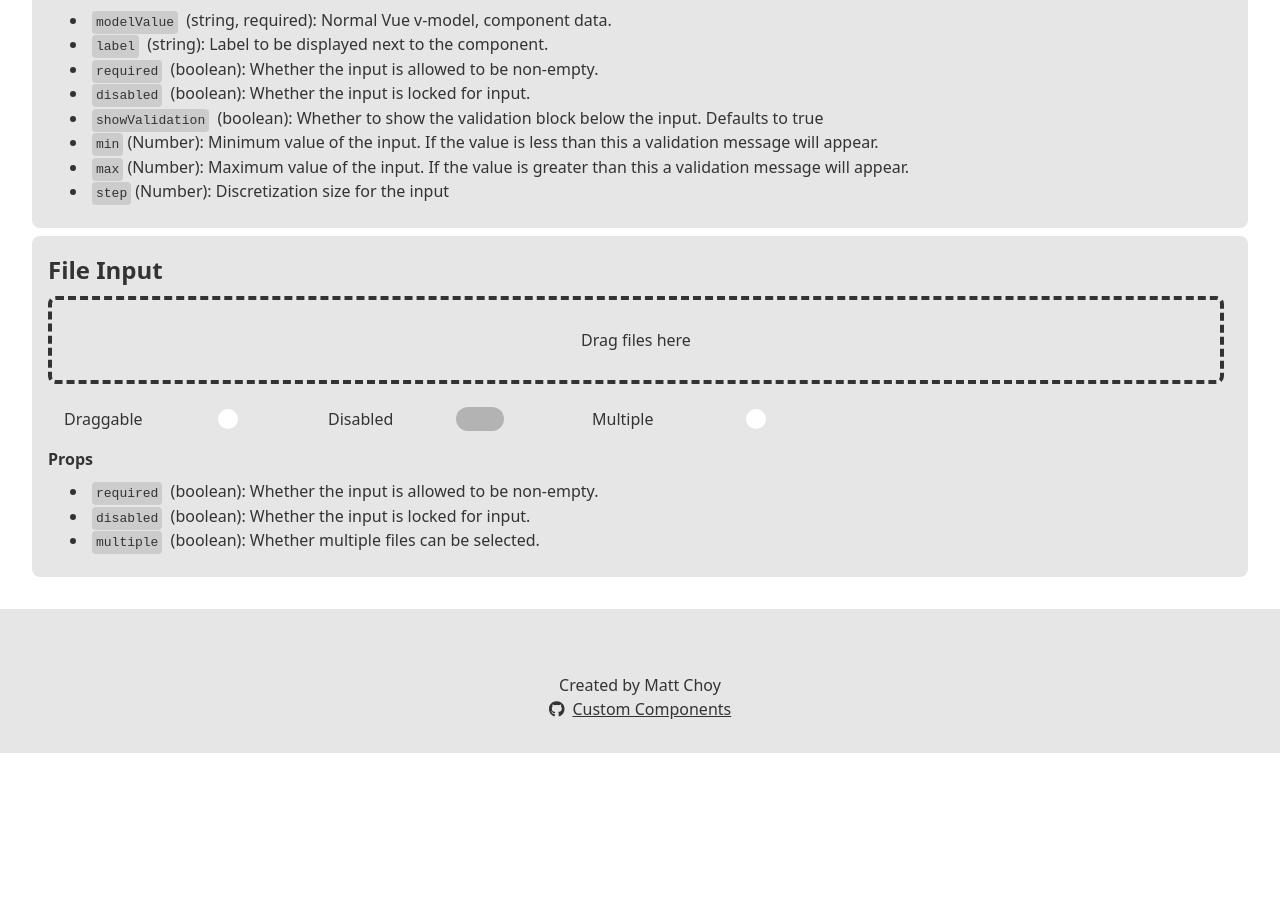
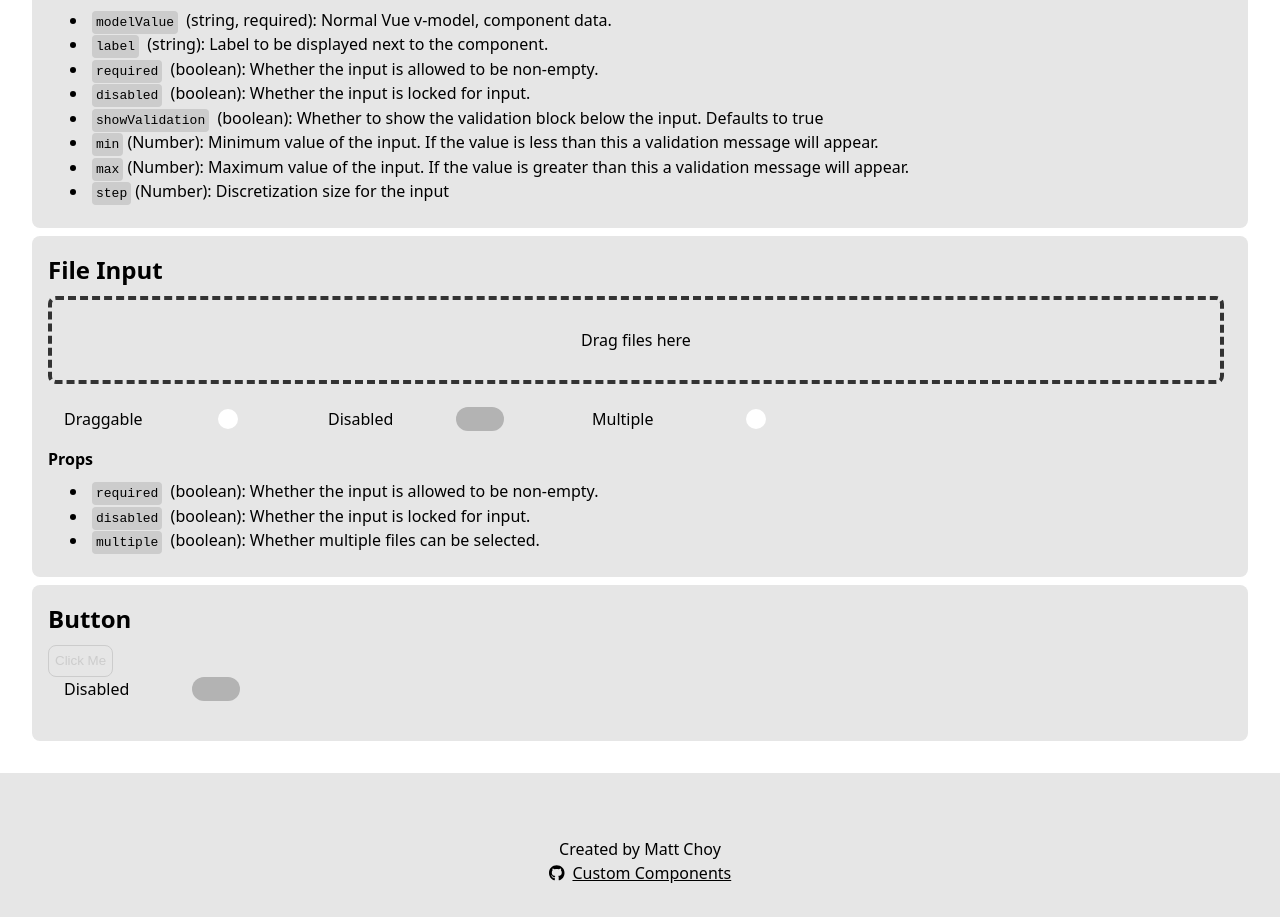
Before and after one commit to MattPChoy/CustomComponents, a Vue app: page /CustomComponents/inputs in a window 1280 px wide. Shown: the part 743-1660 px from the top of the page. Before the commit the page ends 1496 px from the top, so only its background shows below. Built offline with nearby package versions, Linux system fonts and the light colour scheme.

Commit message:
Add a custom buttom

```diff
--- /dev/null
+++ b/src/components/Inputs/CButton.vue
@@ -0,0 +1,32 @@
+<template>
+   <button :disabled="disabled" @click="onClick"> {{ text }}</button>
+</template>
+
+<script setup lang="ts">
+defineProps({
+  text: { type: String, required: true },
+  disabled: { type: Boolean, default: false },
+})
+
+const emit = defineEmits({
+  onClick: (_: MouseEvent) => true,
+})
+
+const onClick = (e: MouseEvent) => emit('onClick', e)
+</script>
+
+<style scoped lang="css">
+button {
+    height: var(--space-4);
+    color: var(--bg-main-20);
+    background-color: var(--primary);
+    border: 1px solid var(--bg-main-20);
+    border-radius: var(--space-1);
+    cursor: pointer;
+}
+
+button:hover, button:disabled {
+    background-color: var(--primary-20);
+    color: var(--bg-main-30);
+}
+</style>
--- a/src/docs/InputExamples.vue
+++ b/src/docs/InputExamples.vue
@@ -1,29 +1,17 @@
 <template>
 
   <div class="content-container">
-     <DocWrapper title="Text Input"
-      > <template #usage
-        > <c-text-input
-          v-model="textInputData.value"
-          :validation-func="firstTextInputValidation"
-          :multiline="textInputData.multiline"
-          :required="textInputData.required"
-          :disabled="textInputData.disabled"
-          :password="textInputData.password"
-          label="Text Here"
-        />
+    <DocWrapper title="Text Input"> <template #usage> <c-text-input v-model="textInputData.value"
+          :validation-func="firstTextInputValidation" :multiline="textInputData.multiline"
+          :required="textInputData.required" :disabled="textInputData.disabled" :password="textInputData.password"
+          label="Text Here" />
         <div class="toggle-bar">
           <c-toggle-input v-model="textInputData.required" label="Required" /> <c-toggle-input
-            v-model="textInputData.multiline"
-            label="Multi-line"
-          /> <c-toggle-input v-model="textInputData.disabled" label="Disabled" /> <c-toggle-input
-            v-model="textInputData.password"
-            label="Password"
-          />
+            v-model="textInputData.multiline" label="Multi-line" /> <c-toggle-input v-model="textInputData.disabled"
+            label="Disabled" /> <c-toggle-input v-model="textInputData.password" label="Password" />
+
         </div>
-         </template
-      > <template #props
-        >
+      </template> <template #props>
         <ul>
           <input-prop-descriptions />
           <li>
@@ -45,27 +33,14 @@
           <li><code>rows</code> (Number): If multiline, how many rows to show.</li>
 
         </ul>
-         </template
-      > </DocWrapper
-    > <DocWrapper title="Number Input"
-      > <template #usage
-        > <c-number-input
-          v-model="numberInputModel"
-          label="Numbers"
-          :required="textInputData.required"
-          :disabled="numberInputData.disabled"
-          :min="0"
-          :max="10"
-        />
+      </template> </DocWrapper>
+    <DocWrapper title="Number Input"> <template #usage> <c-number-input v-model="numberInputModel" label="Numbers"
+          :required="textInputData.required" :disabled="numberInputData.disabled" :min="0" :max="10" />
         <div class="toggle-bar">
           <c-toggle-input v-model="numberInputData.required" label="Required" /> <c-toggle-input
-            v-model="numberInputData.disabled"
-            label="Disabled"
-          />
+            v-model="numberInputData.disabled" label="Disabled" />
         </div>
-         </template
-      > <template #props
-        >
+      </template> <template #props>
         <ul>
           <input-prop-descriptions />
           <li>
@@ -81,24 +56,14 @@
           <li><code>step</code>(Number): Discretization size for the input</li>
 
         </ul>
-         </template
-      > </DocWrapper
-    > <DocWrapper title="File Input"
-      > <template #usage
-        > <CFileUpload
-          :draggable="fileData.draggable"
-          :disabled="fileData.disabled"
-          :multiple="fileData.multiple"
-        />
+      </template> </DocWrapper>
+    <DocWrapper title="File Input"> <template #usage>
+        <CFileUpload :draggable="fileData.draggable" :disabled="fileData.disabled" :multiple="fileData.multiple" />
         <div class="toggle-bar">
-           <c-toggle-input v-model="fileData.draggable" label="Draggable" /> <c-toggle-input
-            v-model="fileData.disabled"
-            label="Disabled"
-          /> <c-toggle-input v-model="fileData.multiple" label="Multiple" />
+          <c-toggle-input v-model="fileData.draggable" label="Draggable" /> <c-toggle-input v-model="fileData.disabled"
+            label="Disabled" /> <c-toggle-input v-model="fileData.multiple" label="Multiple" />
         </div>
-         </template
-      > <template #props
-        >
+      </template> <template #props>
         <ul>
 
           <li><code>required</code> (boolean): Whether the input is allowed to be non-empty.</li>
@@ -108,9 +73,13 @@
           <li><code>multiple</code> (boolean): Whether multiple files can be selected.</li>
 
         </ul>
-         </template
-      > </DocWrapper
-    >
+      </template> </DocWrapper>
+    <DocWrapper title="Button"> <template #usage>
+        <CButton text="Click Me" :disabled="buttonDisabled"></CButton>
+        <div class="toggle-bar">
+          <CToggleInput v-model="buttonDisabled" label="Disabled" />
+        </div>
+      </template> </DocWrapper>
   </div>
 
 </template>
@@ -123,6 +92,7 @@ import CNumberInput from '../components/Inputs/CNumberInput.vue'
 import InputPropDescriptions from './meta/InputPropDescriptions.vue'
 import CToggleInput from '../components/Inputs/CToggleInput.vue'
 import CFileUpload from '../components/Inputs/CFileUpload.vue'
+import CButton from '../components/Inputs/CButton.vue'
 
 class InputData {
   public required: boolean = false
@@ -150,6 +120,7 @@ const firstTextInputValidation = (input: string) =>
 const numberInputModel = ref(0)
 
 const fileData = ref(new FileInputData())
+const buttonDisabled = ref(false)
 </script>
 
 <style scoped>
--- a/src/theme.css
+++ b/src/theme.css
@@ -6,14 +6,17 @@
   --bg-main-30: color-mix(in srgb, var(--bg-main) 70%, white);
   --bg-main-40: color-mix(in srgb, var(--bg-main) 60%, white);
 
-  --font-primary: color-mix(in srgb, #ffffff 80%, black);
-  --font-primary-lighter: color-mix(in srgb, #ffffff 90%, black);
-  --font-secondary: color-mix(in srgb, #ffffff 60%, black);
+  --font-primary: #ffffff;
+  --font-primary-lighter: color-mix(in srgb, var(--font-primary) 90%, black);
+  --font-secondary: color-mix(in srgb, var(--font-primary) 60%, black);
 
   --error-color: red;
   --warning-color: orange;
 
   --primary: #27e8a7;
+  --primary-10: color-mix(in srgb, var(--primary) 90%, black);
+  --primary-20: color-mix(in srgb, var(--primary) 80%, black);
+  --primary-30: color-mix(in srgb, var(--primary) 70%, black);
 }
 
 :root.light {
@@ -29,7 +32,6 @@
 
 :root {
   background-color: var(--bg-main);
-  color: var(--font-primary);
 }
 
 .error {
```
Lines whose indentation alone changed are shown as unchanged.
